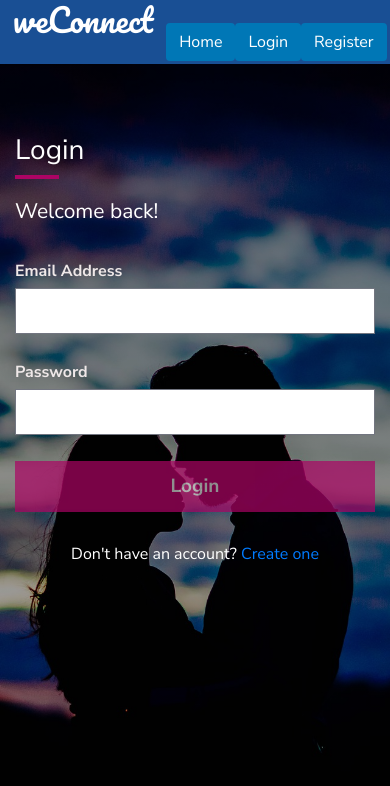
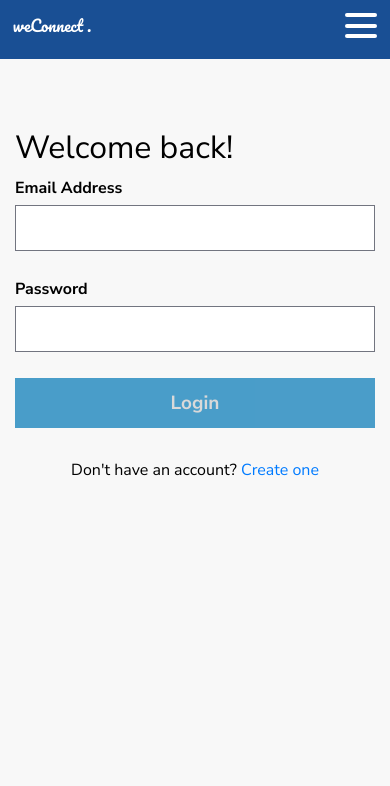
Before and after one commit to zeek00/thesocios, a React (Create React App) app: page /login in a window 390 px wide. Shown: the top 786 px of the page. Built offline with nearby package versions, Linux system fonts and the light colour scheme.

Commit message:
media queries added for landing page, carousel component and login theme modified to reflect new ui elements

```diff
--- a/src/App.js
+++ b/src/App.js
@@ -1,7 +1,6 @@
 import React, { Component } from 'react';
 import Layout from './components/Layout/Layout'
 import { Route, Switch , withRouter, Redirect} from 'react-router-dom';
-import Login from './pages/Auth/Login/Login'
 import SignUp from './pages/Auth/Signup/SignUp'
 import SignUpdate from './pages/Auth/Signup/SignUpdate.jsx'
 import Dashboard from './pages/Account/Dashboard/Dashboard'
@@ -13,6 +12,7 @@ import EscortDetails from './pages/Account/Escort/EscortDetails';
 import Landing from './pages/Landing.jsx';
 import 'slick-carousel/slick/slick.css';
 import 'slick-carousel/slick/slick-theme.css';
+import Login from './pages/Auth/Login/Login.jsx';
 
 
 
--- a/src/components/Navigation/Header/Header.jsx
+++ b/src/components/Navigation/Header/Header.jsx
@@ -3,15 +3,20 @@ import Navigationitems from '../NavigationItems/NavigationItems';
 import Logo from '../../Logo/Logo';
 import styled from 'styled-components';
 import Btn from '../../UI/Button/Btn';
+import Burger from '../SideDrawer/Burger';
 
 const Container = styled.nav`
-    display: grid;
+    display: flex;
     height: 4rem;
-    grid-template-columns: repeat(2, 1fr);
     align-items: center;
-    justify-content: space-between;
     background-color: ${({ type }) => type ? 'rgba(2, 62, 138, 0.9)' : 'transprent'};
+    .burger{
+        display: none;
+    }
+    @media only screen and (min-width: 1200px) {
+        /* Styles for large desktops */
         .logo{
+            width: 70%;
             padding-left: 0.8rem;
             font-family: "Pacifico", cursive;
             font-weight: 400;
@@ -23,11 +28,64 @@ const Container = styled.nav`
             }
         }
         .btn-elements{
-        display: grid;
-        padding: 0.8rem;
-        grid-template-columns: repeat(3, 1fr);
-        justify-self: end;
+            width: 30%;
+            display: flex;
+            justify-content: end;
+            padding-right: 1rem;
+            gap: 1rem;
+
         }
+
+    }
+    @media only screen and (min-width: 768px) {
+        /* Styles for tablets */
+        .logo{
+            width: 70%;
+            padding-left: 0.8rem;
+            font-family: "Pacifico", cursive;
+            font-weight: 400;
+            font-style: normal;
+            color: #fff;
+            span{
+                color: ${({ type }) => type ? '#fff' : '#0077b6'};
+
+            }
+        }
+        .btn-elements{
+            width: 30%;
+            display: flex;
+            justify-content: end;
+            padding-right: 1rem;
+            gap: 1rem;
+
+        }
+    }
+
+    @media only screen and (max-width: 576px) {
+        /* Styles for small mobile screens */
+        .logo{
+            width: 70%;
+            padding-left: 0.8rem;
+            font-family: "Pacifico", cursive;
+            font-size: 1rem;
+            font-weight: 400;
+            font-style: normal;
+            color: #fff;
+            span{
+                color: ${({ type }) => type ? '#fff' : '#0077b6'};
+
+            }
+        }
+        .btn-elements{
+            display: none;
+        }
+        .burger{
+            display: flex;
+        }
+    }
+
+
+
 
 
 `;
@@ -47,6 +105,9 @@ const Header = (props) => {
             <div className="btn-elements">
               {items.map((data, index)=><Btn label={data.label} link={data.link} index={index} />)}
             </div>
+            <div className="burger">
+                <Burger/>
+            </div>
             {/* <button onClick={props.openDrawer} className="navbar-toggler" type="button" data-toggle="collapse" data-target="#navbarNav" aria-controls="navbarNav" aria-expanded="false" aria-label="Toggle navigation">
                 <span className="navbar-toggler-icon"></span>
             </button> */}
--- /dev/null
+++ b/src/components/Navigation/SideDrawer/Burger.jsx
@@ -0,0 +1,57 @@
+import React, { useState } from "react";
+import styled from "styled-components";
+import LeftNav
+ from "./LeftNav";
+const BurgerStyle = styled.div`
+  width: 2rem;
+  height: 2rem;
+  position: absolute;
+  padding-left: .1rem;
+  top: .6rem;
+  right: ${({ open }) => (open ? "1rem" : ".9rem")}; /* Adjusted to the left */
+  display: flex;
+  justify-content: space-around;
+  flex-flow: column nowrap;
+  z-index: 40;
+  div {
+    width: 2rem;
+    height: 0.25rem;
+    background-color: ${({ open }) => (open ? "#0077b6" : "#fff")};
+    border-radius: 10px;
+    transform-origin: 1px;
+    transition: all 0.3s linear;
+
+    &:nth-child(1) {
+      transform: ${({ open }) => (open ? "rotate(45deg)" : "rotate(0)")};
+    }
+
+    &:nth-child(2) {
+      transform: ${({ open }) =>
+        open ? "translateX(-100%)" : "translateX(0)"}; /* Adjusted to the left */
+      opacity: ${({ open }) => (open ? 0 : 1)};
+    }
+
+    &:nth-child(3) {
+      transform: ${({ open }) => (open ? "rotate(-45deg)" : "rotate(0)")};
+    }
+  }
+  @media (min-width: 700px) {
+    display: none;
+`;
+
+const Burger = () => {
+
+  const [open, setOpen] = useState(false);
+  return (
+    <>
+      <BurgerStyle open={open} onClick={() => setOpen(!open)}>
+        <div />
+        <div />
+        <div />
+      </BurgerStyle>
+      <LeftNav open={open} setOpen={setOpen} />
+    </>
+  );
+};
+
+export default Burger;
--- /dev/null
+++ b/src/components/Navigation/SideDrawer/LeftNav.jsx
@@ -0,0 +1,94 @@
+import React from 'react';
+import {  Link } from 'react-router-dom';
+import styled from 'styled-components';
+
+const Nav = styled.nav`
+  @media (max-width: 768px) {
+    flex-flow: column nowrap;
+    position: fixed;
+    transform: ${({ open }) => (open ? 'translateX(0)' : 'translateX(-100%)')};
+    top: 0;
+    right: 0;
+    height: 100vh;
+    width: 100%;
+    display: flex;
+    flex-direction: row;
+    transition: transform 0.3s ease-in-out;
+    z-index: 39;
+
+
+    nav{
+      background-color: #fff;
+      width: 95%;
+      display: flex;
+      flex-direction: column;
+      align-content: center;
+    }
+    .items{
+      display: flex;
+      width: 95%;
+      margin: 3rem auto;
+      flex-direction: column;
+      gap: 1rem;
+    }
+    .item{
+      display: flex;
+      flex-direction: column;
+      gap: 0.2rem;
+      .button{
+        color: #023e8a;
+        text-decoration-line: none;
+        &:active{
+          padding: 0.6rem;
+          text-decoration: none;
+          background-color: #023e8a;
+          color: #fff;
+          transition: 0.4s ease-in;
+        }
+
+      }
+
+    }
+
+
+  @media (min-width: 768px) {
+    display: none;
+  }
+
+`;
+
+const LeftNav = ({open, setOpen}) => {
+
+  return (
+    <Nav open={open}>
+      <nav>
+        <div className="items">
+
+          <div className="item">
+            <Link to="/" className='button'>
+              Home
+            </Link>
+          </div>
+
+          <div className="item">
+              <Link to="/login" className='button'>
+                Login
+              </Link>
+          </div>
+
+
+          <div className="item">
+            <Link to="/sign-up" className='button'>
+              Register
+            </Link>
+
+          </div>
+
+        </div>
+
+      </nav>
+   </Nav>
+  );
+};
+
+export default LeftNav;
--- a/src/components/UI/Button/Button.module.css
+++ b/src/components/UI/Button/Button.module.css
@@ -3,7 +3,7 @@
 .btnFull{
     width: 100%;
     padding: 11px 11px;
-    background: #ac0464;
+    background: #0077b6;
     color: #fff;
     text-transform: capitalize;
     font-weight: 900;
@@ -12,7 +12,7 @@
 }
 .btnPrev{
     background: #fff;
-    border: 3px solid #ac0464;
+    border: 3px solid #0077b6;
     margin: 0 11px 0 0;
     width: 100%;
     padding: 11px 11px;
@@ -35,7 +35,7 @@
 .tripSearch{
     width: 100%;
     padding: 8px 0 6px 0;
-    background: #ac0464;
+    background: #0077b6;
     color: #fff;
     font-weight: 700;
     border: none;
@@ -76,7 +76,7 @@
     width: 100%;
     padding: 8px 0 6px 0;
     /* background: #2391d5; */
-    color: #ac0464;
+    color: #0077b6;
     font-weight: 700;
     border: 2px solid #2391d5;
     border-style: dashed;
--- a/src/components/UI/Carousel/Carousel.jsx
+++ b/src/components/UI/Carousel/Carousel.jsx
@@ -25,12 +25,34 @@ const Carousel = () => {
         beforeChange: (current, next) => setActiveIndex(next), // Update the active slide index
         responsive: [
           {
+            breakpoint: 1440, // Adjust this for larger tablets and smaller desktop screens
+            settings: {
+              slidesToShow: 5, // Show 3 slides on larger tablets
+              centerPadding: '18rem' // Adjust center padding for spacing
+            }
+          },
+          {
+            breakpoint: 1024, // Adjust this for larger tablets and smaller desktop screens
+            settings: {
+              slidesToShow: 3, // Show 3 slides on larger tablets
+              centerPadding: '2rem' // Adjust center padding for spacing
+            }
+          },
+          {
             breakpoint: 768,
+            settings: {
+              slidesToShow: 3,
+              centerPadding: '20px'
+            }
+          },
+          {
+            breakpoint: 500,
             settings: {
               slidesToShow: 1,
               centerPadding: '20px'
             }
           }
+
         ]
     };
 
--- a/src/components/UI/Carousel/Carousel.module.css
+++ b/src/components/UI/Carousel/Carousel.module.css
@@ -69,3 +69,21 @@
   .inactiveImage {
     /* Optional: Specific styles for inactive (side) images */
   }
+
+  @media only screen and (max-width: 576px) {
+    /* Styles for small mobile screens */
+    .main .carouselImage {
+      width: 150px;
+      height: 160px;
+
+    }
+    .side .carouselImage {
+      width: 150px;
+      height: 150px;
+      object-fit: cover;
+      filter: grayscale(100%); /* Greyscale effect for side boxes */
+      opacity: 0.5;
+      transform: scale(1);
+    }
+
+}
--- a/src/components/UI/Input/Input.module.css
+++ b/src/components/UI/Input/Input.module.css
@@ -9,7 +9,7 @@
     font-weight: bold;
     display: block;
     margin-bottom: 5px;
-    color: #efe8e8;
+    color: #000;
 }
 
 .InputElement {
--- a/src/index.css
+++ b/src/index.css
@@ -15,6 +15,13 @@
 }
 .slick-next:hover, .slick-prev:hover{
   border: none!important;
+}
+
+@media only screen and (max-width: 576px) {
+  .slick-prev:before, .slick-next:before {
+    font-size: 15px!important;
+
+  }
 }
 
 .slick-track{
--- a/src/pages/Auth/Login/Login.js
+++ b/src/pages/Auth/Login/Login.jsx
@@ -1,6 +1,5 @@
 import React, { useState, useEffect } from 'react';
 import classes from './Login.module.css';
-import { LoginBg } from '../../../config/Config';
 import Input from '../../../components/UI/Input/Input';
 import Button from '../../../components/UI/Button/Button';
 import { checkValidity } from '../../../shared/Method';
@@ -11,7 +10,7 @@ import { NavLink, useHistory } from 'react-router-dom';
 import Header from '../../../components/Navigation/Header/Header';
 
 const bgLeft = {
-    backgroundImage: `linear-gradient(rgba(0, 0, 0, 0.52), rgba(0, 0, 0, 0.28)), url(${LoginBg})`,
+    backgroundImage: '#fff',
     backgroundPosition: 'center',
     backgroundSize: 'cover'
 };
@@ -162,8 +161,7 @@ const Login = () => {
                         <div className="col-md-5">
                             <div className={classes.formArea}>
                                 <div className={classes.formHeader}>
-                                    <h3>Login</h3>
-                                    <p>Welcome back!</p>
+                                    <h2>Welcome back!</h2>
                                 </div>
                                 <div style={{ width: '100%', position: 'relative' }}>
                                     {form}
--- a/src/pages/Auth/Login/Login.module.css
+++ b/src/pages/Auth/Login/Login.module.css
@@ -1,6 +1,6 @@
 .Login{
     height: 100%;
-    color: #fff;
+    color: #000;
 }
 
 @media(max-width: 992px){
@@ -20,7 +20,7 @@
 
 .formHeader h3:after{
     content: '';
-    border: 2px solid #ac0464;
+    border: 2px solid #0077b6;
     display: block;
     width: 44px;
     margin-top: 7px;
--- a/src/pages/Landing.jsx
+++ b/src/pages/Landing.jsx
@@ -24,10 +24,16 @@ const Container = styled.div`
             font-family: "Ubuntu", sans-serif;
             text-align: center;
             font-size: 3rem;
+            @media only screen and (max-width: 576px) {
+                /* Styles for small mobile screens */
+                font-size: 1.5rem;
+            }
+
 
         }
         p{
             font-size: 0.8rem;
+            text-align: center;
             color: rgba(0,0,0,0.6);
 
         }
@@ -37,6 +43,11 @@ const Container = styled.div`
             padding: .375rem .75rem;
             border-radius: 0.25rem;
             text-transform: none;
+            @media only screen and (max-width: 576px) {
+                /* Styles for small mobile screens */
+                padding: .275rem .65rem;
+                font-size: 0.8rem;
+            }
             &:hover{
                 text-decoration: none;
                 transition: 0.4s ease-in;
@@ -54,6 +65,10 @@ const Container = styled.div`
         align-items: center;
         height: 10rem;
         background-color: #fff;
+        @media only screen and (max-width: 576px) {
+            /* Styles for small mobile screens */
+            font-size: 1.5rem;
+        }
 
     }
 
```
Lines whose indentation alone changed are shown as unchanged.
